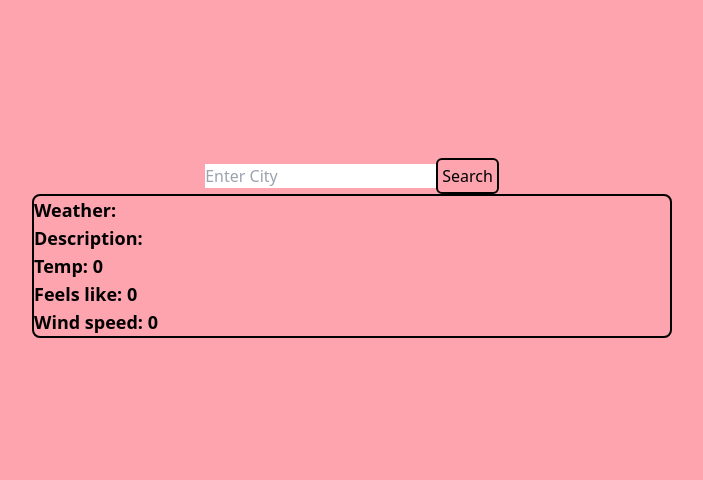
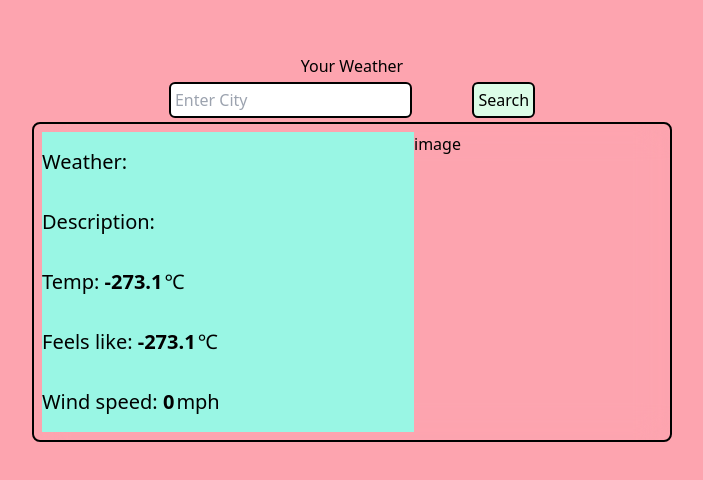
Before and after one commit to TomBirbeck/weather-app, a React (Vite) app: page / in a window 1280 px wide. Shown: the part 152-632 px from the top of the page, without its empty margins (288-991 px from the left). Built offline with nearby package versions, Linux system fonts and the light colour scheme; no server answers.

Commit message:
added layout to weather display, header component and changed temp to celcius

```diff
--- a/src/components/App/index.tsx
+++ b/src/components/App/index.tsx
@@ -3,6 +3,7 @@ import CityInput from '../CityInput'
 import WeatherDisplay from '../WeatherDisplay';
 import getGeo from '../../utils/getLatLong';
 import getWeather from '../../utils/getWeather';
+import Header from '../Header';
 
 const API: string = (import.meta.env.VITE_API as string)
 
@@ -35,7 +36,8 @@ const handleWeather = async () => {
 
 
   return (
-    <div className="flex flex-col items-center justify-center bg-rose-300 h-screen">
+    <div className="flex flex-col gap-1 items-center md:justify-center bg-rose-300 h-screen p-">
+      <Header/>
       <CityInput handleCity={handleCity} handleWeather={handleWeather}/>
       <WeatherDisplay
       temp = {weather.temp}
--- a/src/components/CityInput/index.tsx
+++ b/src/components/CityInput/index.tsx
@@ -6,9 +6,9 @@ type CityInputProps = {
 const CityInput = ({handleCity, handleWeather}: CityInputProps) =>{
 
     return(
-        <div>
-            <input type='text' onChange={handleCity} placeholder="Enter City"></input>
-            <button className="border-solid border-black border-2 rounded-md p-1" onClick={handleWeather}>Search</button>
+        <div className="flex justify-around w-full md:w-1/3">
+            <input className="border-solid border-black border-2 rounded-md p-1" type='text' onChange={handleCity} placeholder="Enter City"></input>
+            <button className="border-solid border-black border-2 rounded-md p-1 bg-green-100" onClick={handleWeather}>Search</button>
         </div>
     )
 }
--- /dev/null
+++ b/src/components/Header/index.tsx
@@ -0,0 +1,7 @@
+const Header = () => {
+    return (
+        <h1>Your Weather</h1>
+    )
+}
+
+export default Header
--- a/src/components/WeatherDisplay/index.tsx
+++ b/src/components/WeatherDisplay/index.tsx
@@ -1,4 +1,4 @@
-interface weatherDisplayIprops {
+type weatherDisplayIprops = {
     temp: number,
     feelsLike: number,
     weather: string,
@@ -9,12 +9,18 @@ interface weatherDisplayIprops {
 const WeatherDisplay = ({temp, feelsLike, weather, description, windSpeed}: weatherDisplayIprops) => {
 
     return (
-        <div className="flex flex-col border-solid border-black border-2 rounded-lg w-11/12 md:w-1/2">
-            <p className="text-lg font-bold">Weather: {weather}</p>
-            <p className="text-lg font-bold">Description: {description}</p>
-            <p className="text-lg font-bold">Temp: {temp}</p>
-            <p className="text-lg font-bold">Feels like: {feelsLike}</p>
-            <p className="text-lg font-bold">Wind speed: {windSpeed}</p>
+        <div className="flex flex-col md:flex-row border-solid border-black border-2 rounded-lg bg-none backdrop-blur-lg w-full md:w-1/2 h-3/5 md:h-2/5 p-2">
+            <div className="flex flex-col justify-around h-3/5 md:h-full md:w-3/5 bg-teal-200">
+            <p className="text-xl">Weather: <span className="font-bold pr-0.5">{weather}</span></p>
+            <p className="text-xl">Description: <span className="font-bold pr-0.5">{description}</span></p>
+            <p className="text-xl">Temp: <span className="font-bold pr-0.5">{Number(temp - 273.15).toFixed(1)}</span>&#8451;</p>
+            <p className="text-xl">Feels like: <span className="font-bold pr-0.5">{Number(feelsLike - 273.15).toFixed(1)}</span>&#8451;</p>
+            <p className="text-xl">Wind speed: <span className="font-bold pr-0.5">{windSpeed}</span>mph</p>
+            </div>
+            <div>
+                <h3>image</h3>
+                <img></img>
+            </div>
         </div>
     )
 }
```
